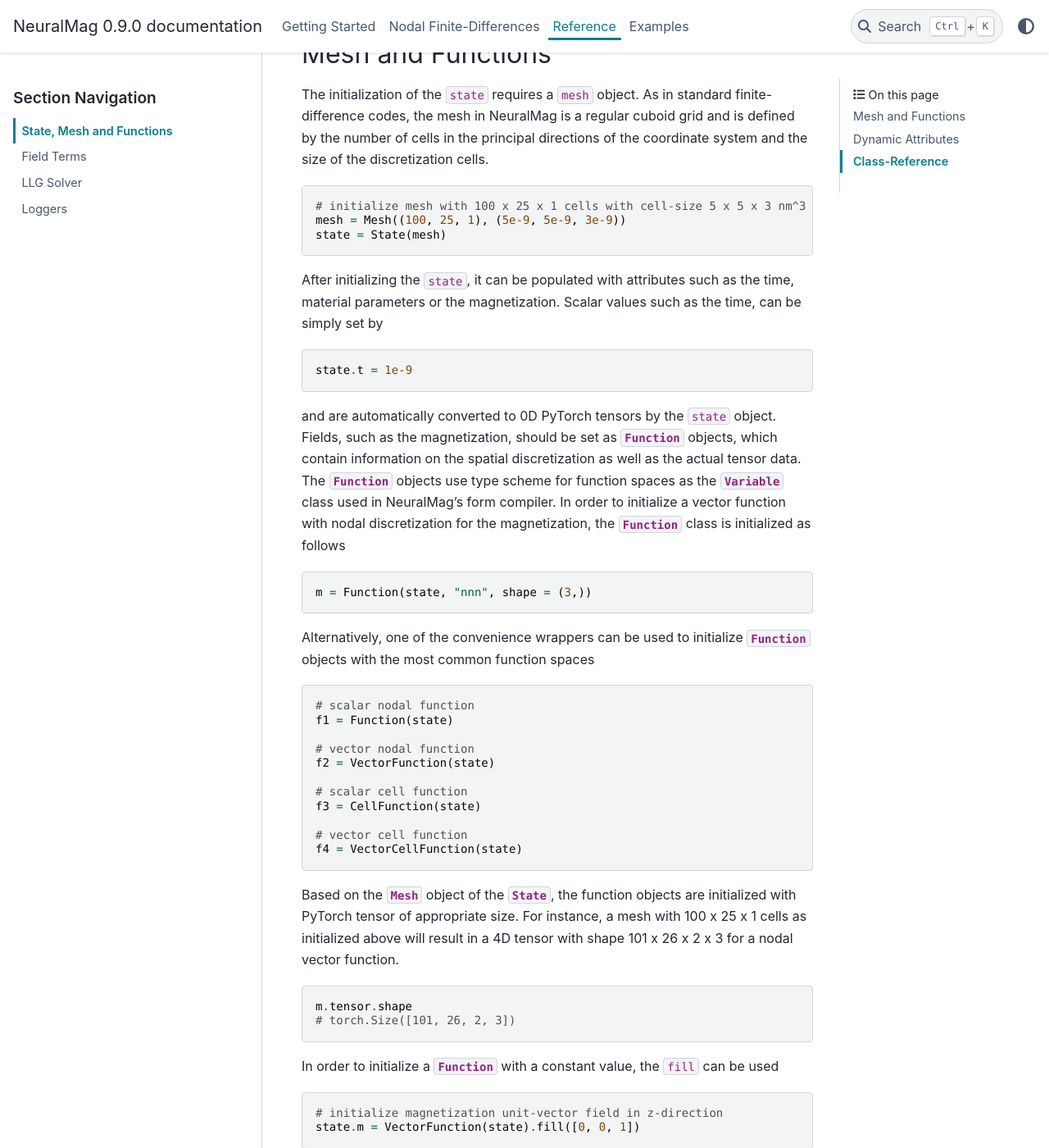
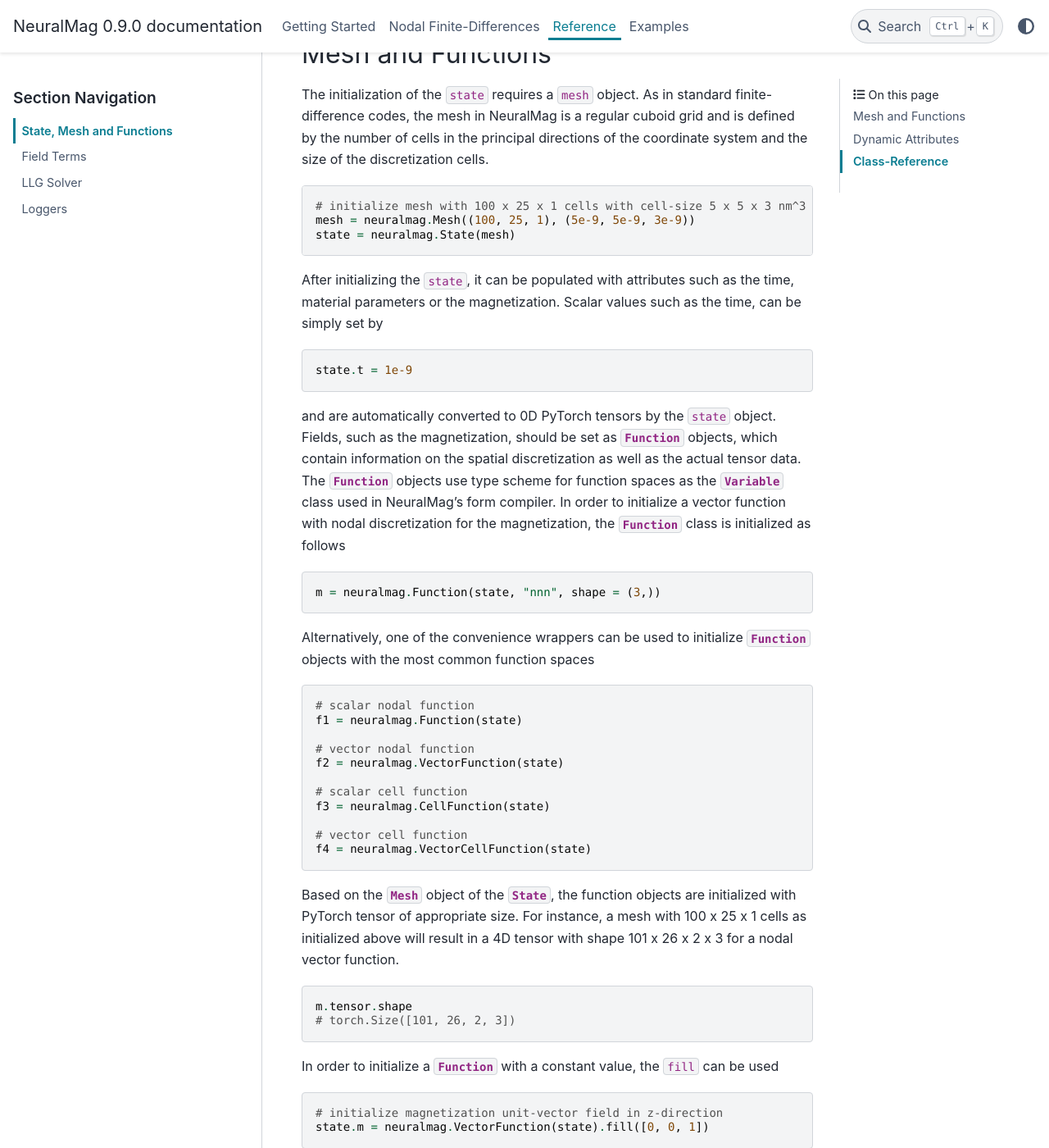
Before and after one commit to DavidLanders95/NeuralMagFork, a Sphinx documentation site: the page built from docs/reference/state.rst, in a window 1280 px wide and 1400 px high, scrolled down 337 px. Shown: the whole window at 82% size. Built offline with Sphinx 7.4.7 and the PyData theme 0.15.4, drawn with Linux system fonts in a browser that asks for light colours.

Commit message:
Full-qualified name for State and Mesh in the reference.

```diff
--- a/docs/reference/state.rst
+++ b/docs/reference/state.rst
@@ -16,8 +16,8 @@ As in standard finite-difference codes, the mesh in NeuralMag is a regular cuboi
 .. code:: python
 
     # initialize mesh with 100 x 25 x 1 cells with cell-size 5 x 5 x 3 nm^3
-    mesh = Mesh((100, 25, 1), (5e-9, 5e-9, 3e-9))
-    state = State(mesh)
+    mesh = neuralmag.Mesh((100, 25, 1), (5e-9, 5e-9, 3e-9))
+    state = neuralmag.State(mesh)
 
 After initializing the :code:`state`, it can be populated with attributes such as the time, material parameters or the magnetization.
 Scalar values such as the time, can be simply set by
@@ -33,23 +33,23 @@ In order to initialize a vector function with nodal discretization for the magne
 
 .. code:: python
 
-    m = Function(state, "nnn", shape = (3,))
+    m = neuralmag.Function(state, "nnn", shape = (3,))
 
 Alternatively, one of the convenience wrappers can be used to initialize :class:`Function` objects with the most common function spaces
 
 .. code:: python
 
     # scalar nodal function
-    f1 = Function(state)
+    f1 = neuralmag.Function(state)
 
     # vector nodal function
-    f2 = VectorFunction(state)
+    f2 = neuralmag.VectorFunction(state)
 
     # scalar cell function
-    f3 = CellFunction(state)
+    f3 = neuralmag.CellFunction(state)
 
     # vector cell function
-    f4 = VectorCellFunction(state)
+    f4 = neuralmag.VectorCellFunction(state)
 
 Based on the :class:`Mesh` object of the :class:`State`, the function objects are initialized with PyTorch tensor of appropriate size.
 For instance, a mesh with 100 x 25 x 1 cells as initialized above will result in a 4D tensor with shape 101 x 26 x 2 x 3 for a nodal vector function.
@@ -64,13 +64,13 @@ In order to initialize a :class:`Function` with a constant value, the :code:`fil
 .. code:: python
 
     # initialize magnetization unit-vector field in z-direction
-    state.m = VectorFunction(state).fill([0, 0, 1])
+    state.m = neuralmag.VectorFunction(state).fill([0, 0, 1])
 
 As described in :ref:`nodal_fd`, the magnetization is discretized on the nodes in nodal finite-differences, while the material parameters are discretized with cell functions.
 
 .. code:: python
 
-   state.material.Ms = CellFunction(state).fill(8e5)
+   state.material.Ms = neuralmag.CellFunction(state).fill(8e5)
 
 Here, we use the :code:`material` namespace within the :code:`state` object.
 
```
